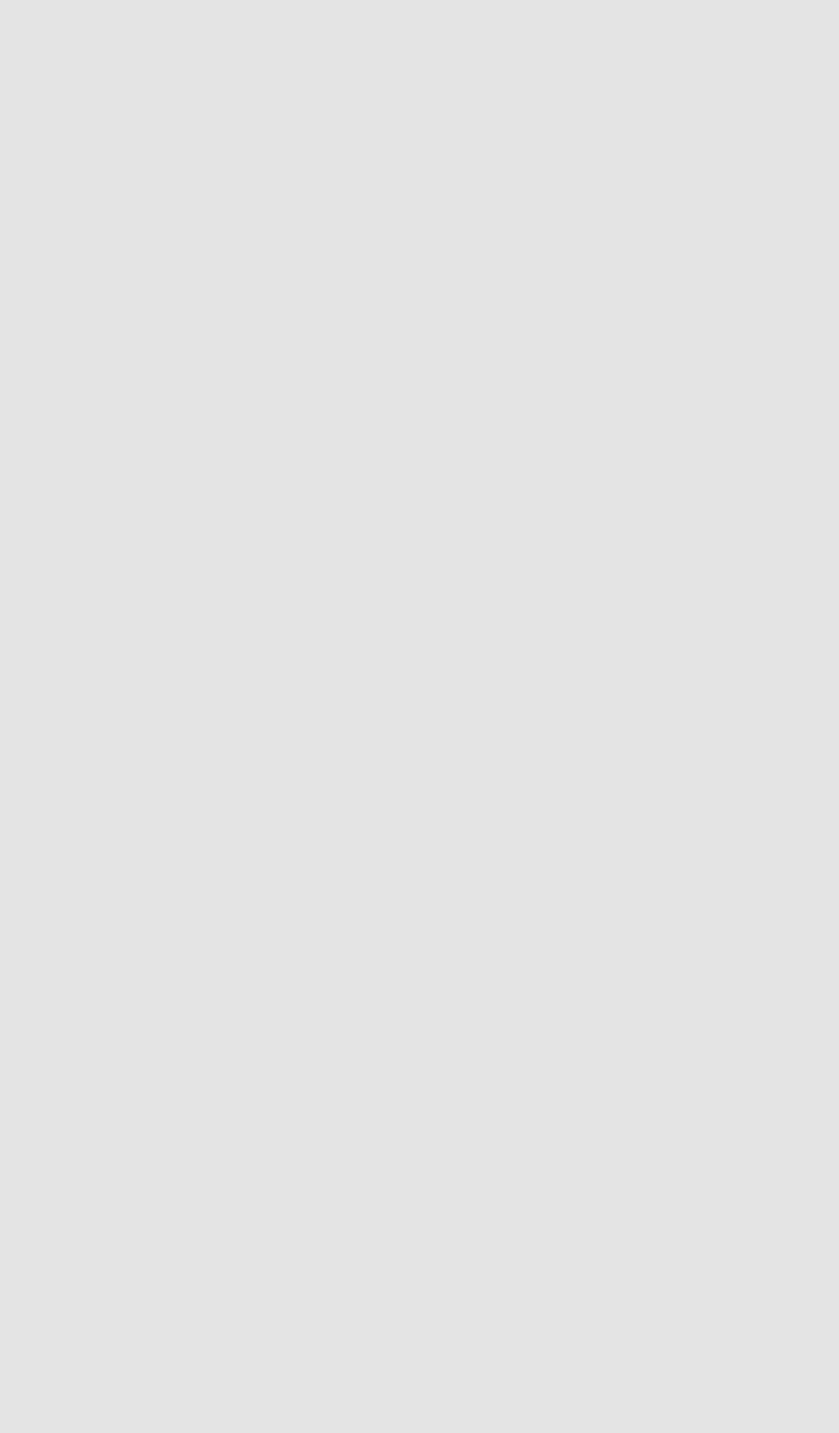
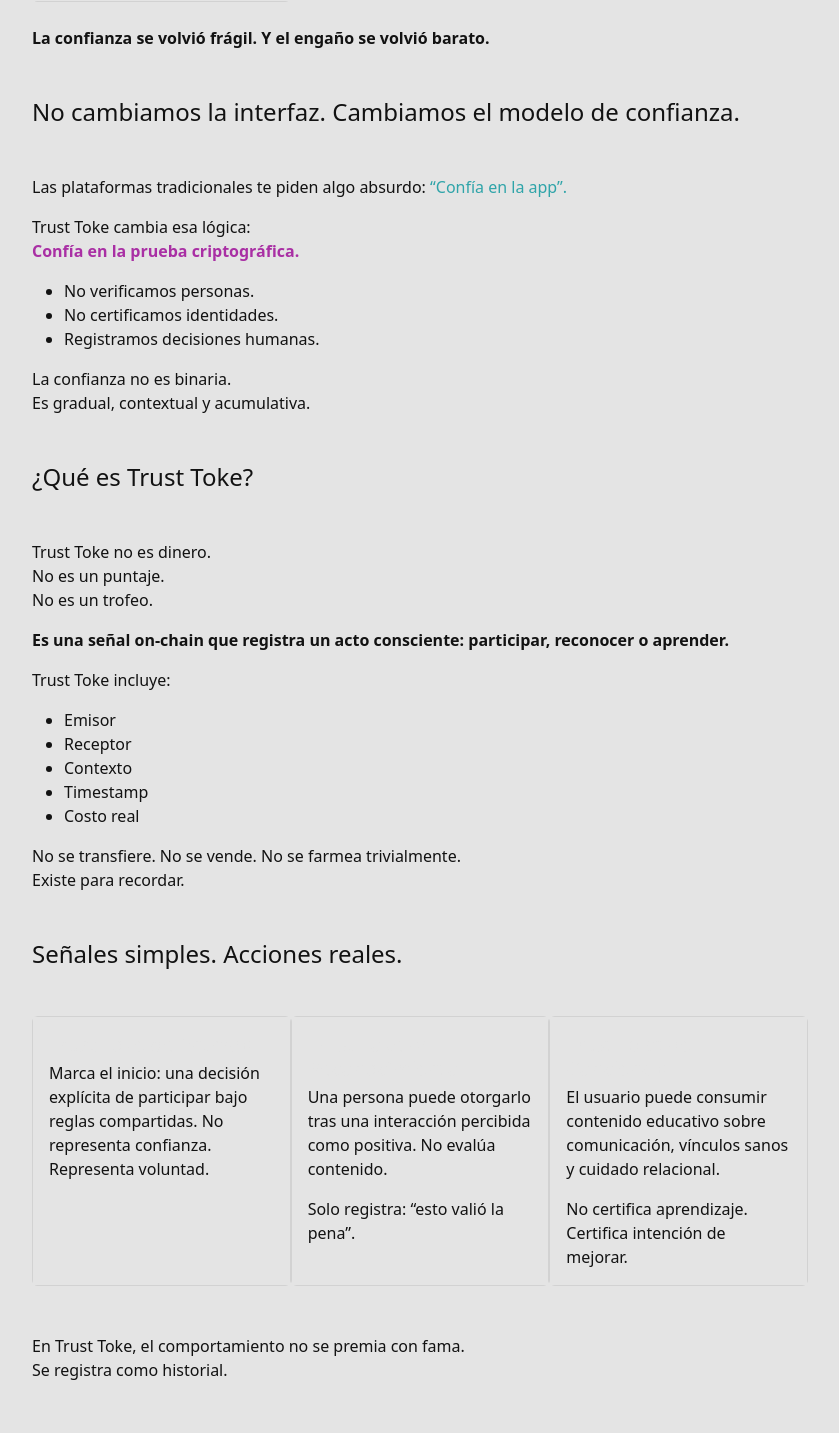
Before and after one commit to MelyHC/cupido-poda, a React (Vite) app: page / in a window 1280 px wide. Shown: the part 1349-2782 px from the top of the page, without its empty margins (220-1059 px from the left). Before the commit the page ends 1648 px from the top, so only its background shows below. Built offline with nearby package versions, Linux system fonts and the light colour scheme.

Commit message:
Añadiendo seecciones del home

```diff
--- a/src/components/CardCustom.jsx
+++ b/src/components/CardCustom.jsx
@@ -1,11 +1,13 @@
 import { Card } from 'react-bootstrap';
 
-const CardCustom = ({title, body}) => {
+const CardCustom = ({ title, body, subtitle, addbody }) => {
   return (
     <Card className='px-0 col-sm-6 col-md-4'>
       <Card.Body>
         <Card.Title className='text-base-inverted'>{title}</Card.Title>
+        <Card.Subtitle className='mb-2 text-muted'>{subtitle}</Card.Subtitle>
         <Card.Text>{body}</Card.Text>
+        <Card.Text>{addbody}</Card.Text>
       </Card.Body>
     </Card>
   )
--- a/src/pages/Home.jsx
+++ b/src/pages/Home.jsx
@@ -1,8 +1,12 @@
 import { Button, Container } from 'react-bootstrap';
 import Hero from '../sections/Hero';
 import NavBarCustom from '../components/NavBarCustom';
+import Problem from '../sections/Problem';
+import Shift from '../sections/Shift';
+import WhatIs from '../sections/WhatIs';
+import Feature from '../sections/Feature';
+import Timeline from '../sections/Timeline';
 import '../styles/Home.css';
-import Problem from '../sections/Problem';
 
 const Home = () => {
   return (
@@ -10,6 +14,10 @@ const Home = () => {
       <NavBarCustom />
       <Hero />
       <Problem />
+      <Shift />
+      <WhatIs />
+      <Feature />
+      <Timeline/>
     </>
   )
 }
--- /dev/null
+++ b/src/sections/Feature.jsx
@@ -0,0 +1,32 @@
+import { Container } from 'react-bootstrap';
+import CardCustom from '../components/CardCustom';
+
+const Feature = () => {
+  return (
+    <Container>
+      <h4 className='my-5'>Señales simples. Acciones reales.</h4>
+      <article className='d-flex row mb-5'>
+        <CardCustom
+          title='Trust Toke de Entrada'
+          body='Marca el inicio: una decisión explícita de participar bajo reglas compartidas. No representa confianza. Representa voluntad.'
+        />
+        <CardCustom
+          title='Trust Toke de Reconocimiento'
+          body='Una persona puede otorgarlo tras una interacción percibida como positiva. No evalúa contenido.'
+          addbody='Solo registra: “esto valió la pena”.'
+        />
+        <CardCustom
+          title='Trust Toke de Conciencia'
+          body='El usuario puede consumir contenido educativo sobre comunicación, vínculos sanos y cuidado relacional.'
+          addbody='No certifica aprendizaje. Certifica intención de mejorar.'
+        />
+      </article>
+      <p>
+        En Trust Toke, el comportamiento no se premia con fama.
+        <br />Se registra como historial.
+      </p>
+    </Container>
+  )
+}
+
+export default Feature
--- a/src/sections/Hero.jsx
+++ b/src/sections/Hero.jsx
@@ -2,7 +2,7 @@ import { Button, Container } from 'react-bootstrap';
 
 const Hero = () => {
   return (
-    <Container className='d-flex row text-center h-100vh mx-auto align-items-center'>
+    <Container className='d-flex row text-center mx-auto align-items-center'>
       <div className='d-flex row my-5 py-5'>
         <h1 className='title my-5'>La confianza no se declara. <span className='text-green'>Se construye</span>.</h1>
         <h3 className='my-5'>Trust Toke es una capa de señales humanas verificables para apps sociales y de citas.
--- a/src/sections/Problem.jsx
+++ b/src/sections/Problem.jsx
@@ -3,7 +3,7 @@ import CardCustom from '../components/CardCustom';
 
 const Problem = () => {
   return (
-    <Container className='h-100vh' fluid="md">
+    <Container>
       <h4 className='my-5'>El problema no es conectar personas. Es confiar.</h4>
       <p>
         Durante años las apps sociales optimizaron lo mismo: velocidad, volumen y alcance.
--- /dev/null
+++ b/src/sections/Shift.jsx
@@ -0,0 +1,30 @@
+import { Container } from 'react-bootstrap';
+
+const Shift = () => {
+  return (
+    <Container>
+      <h4 className='my-5'>No cambiamos la interfaz. Cambiamos el modelo de confianza.</h4>
+      <p>
+        Las plataformas tradicionales te piden algo absurdo:
+        <span className='text-green'> “Confía en la app”.</span>
+      </p>
+      <p>
+        Trust Toke cambia esa lógica:
+        <br />
+        <b className='text-pink'>Confía en la prueba criptográfica.</b>
+      </p>
+      <ul>
+        <li>No verificamos personas.</li>
+        <li>No certificamos identidades.</li>
+        <li>Registramos decisiones humanas.</li>
+      </ul>
+      <p>
+        La confianza no es binaria.
+        <br />
+        Es gradual, contextual y acumulativa.
+      </p>
+    </Container>
+  )
+}
+
+export default Shift
--- /dev/null
+++ b/src/sections/Timeline.jsx
@@ -0,0 +1,40 @@
+import { Container } from 'react-bootstrap';
+
+const Timeline = () => {
+  return (
+    <Container>
+      <h4 className='my-5'>¿Cómo funciona?</h4>
+      <div>
+        <article>
+          <h6>Entrás sin fricción</h6>
+          <p>No hay registro tradicional. No hay email obligatorio. No hay documentos.</p>
+        </article>
+        <article>
+          <h6>Entrás sin fricción</h6>
+          <p>
+            La app crea una wallet automáticamente.
+            <br />Para el usuario, la experiencia es simple. Para el sistema, es persistente.
+          </p>
+        </article>
+        <article>
+          <h6>Aceptás dejar huella</h6>
+          <p>Antes de interactuar plenamente, confirmás intención, presencia real y aceptación de huella.</p>
+        </article>
+        <article>
+          <h6>Se minta tu primer Trust Toke</h6>
+          <p>Tu Entry Toke queda registrado como tu acto fundacional.</p>
+        </article>
+        <article>
+          <h6>Las interacciones dejan señales</h6>
+          <p>Podés otorgar reconocimiento. Podés recibirlo. Podés construir historial.</p>
+        </article>
+        <article>
+          <h6>La reputación se vuelve costo acumulado</h6>
+          <p>No como prestigio, sino como algo difícil de falsificar y difícil de descartar.</p>
+        </article>
+      </div>
+    </Container>
+  )
+}
+
+export default Timeline
--- /dev/null
+++ b/src/sections/WhatIs.jsx
@@ -0,0 +1,34 @@
+import { Container } from 'react-bootstrap';
+
+const WhatIs = () => {
+  return (
+    <Container>
+      <h4 className='my-5'>¿Qué es Trust Toke?</h4>
+      <p>
+        Trust Toke no es dinero.
+        <br />No es un puntaje.
+        <br />No es un trofeo.
+      </p>
+      <p>
+        <strong>
+          Es una señal on-chain que registra un acto consciente:
+          participar, reconocer o aprender.
+        </strong>
+      </p>
+      <p>Trust Toke incluye:</p>
+      <ul>
+        <li>Emisor</li>
+        <li>Receptor</li>
+        <li>Contexto</li>
+        <li>Timestamp</li>
+        <li>Costo real</li>
+      </ul>
+      <p>
+        No se transfiere. No se vende. No se farmea trivialmente.
+        <br />Existe para recordar.
+      </p>
+    </Container>
+  )
+}
+
+export default WhatIs
```
